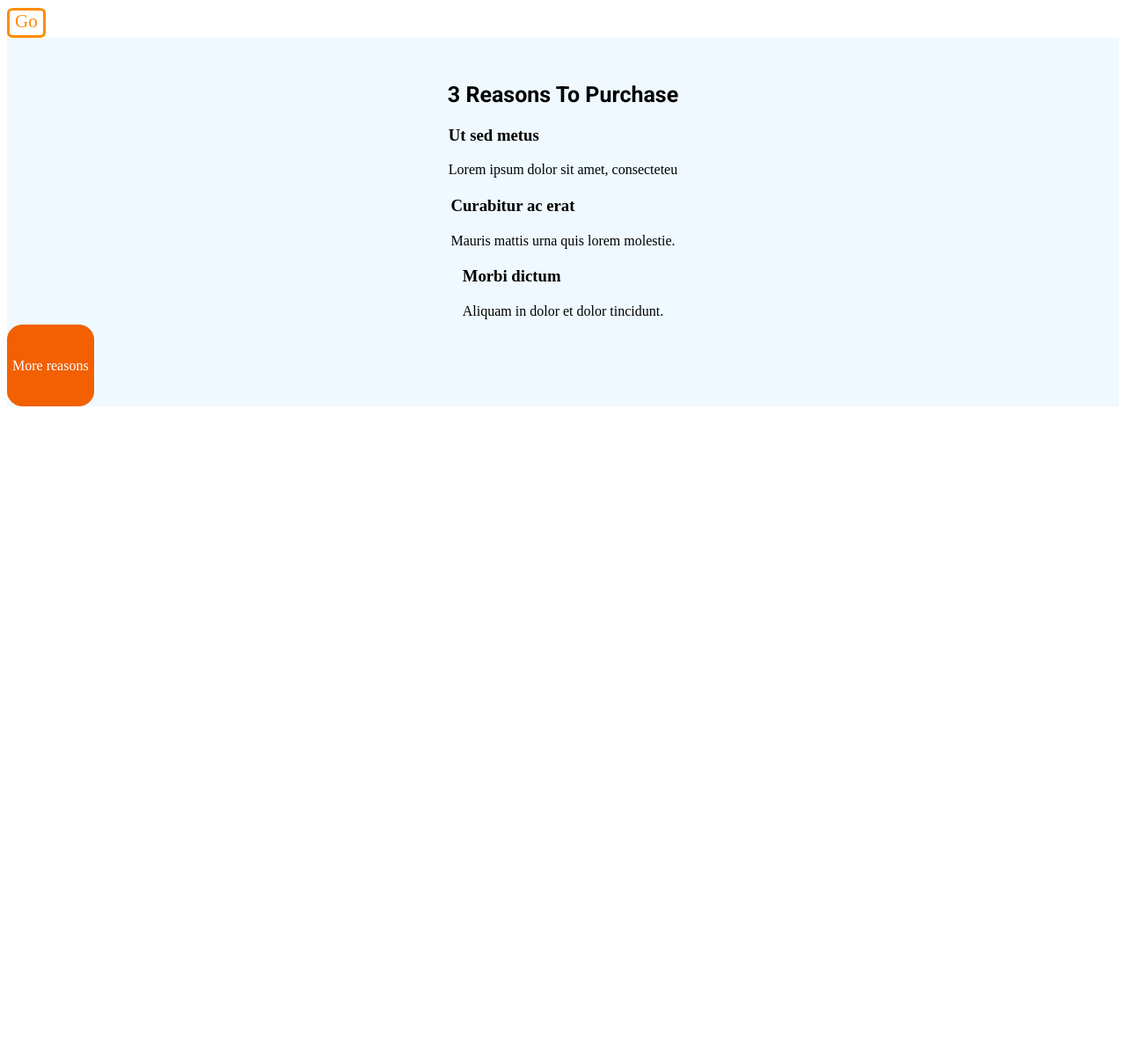
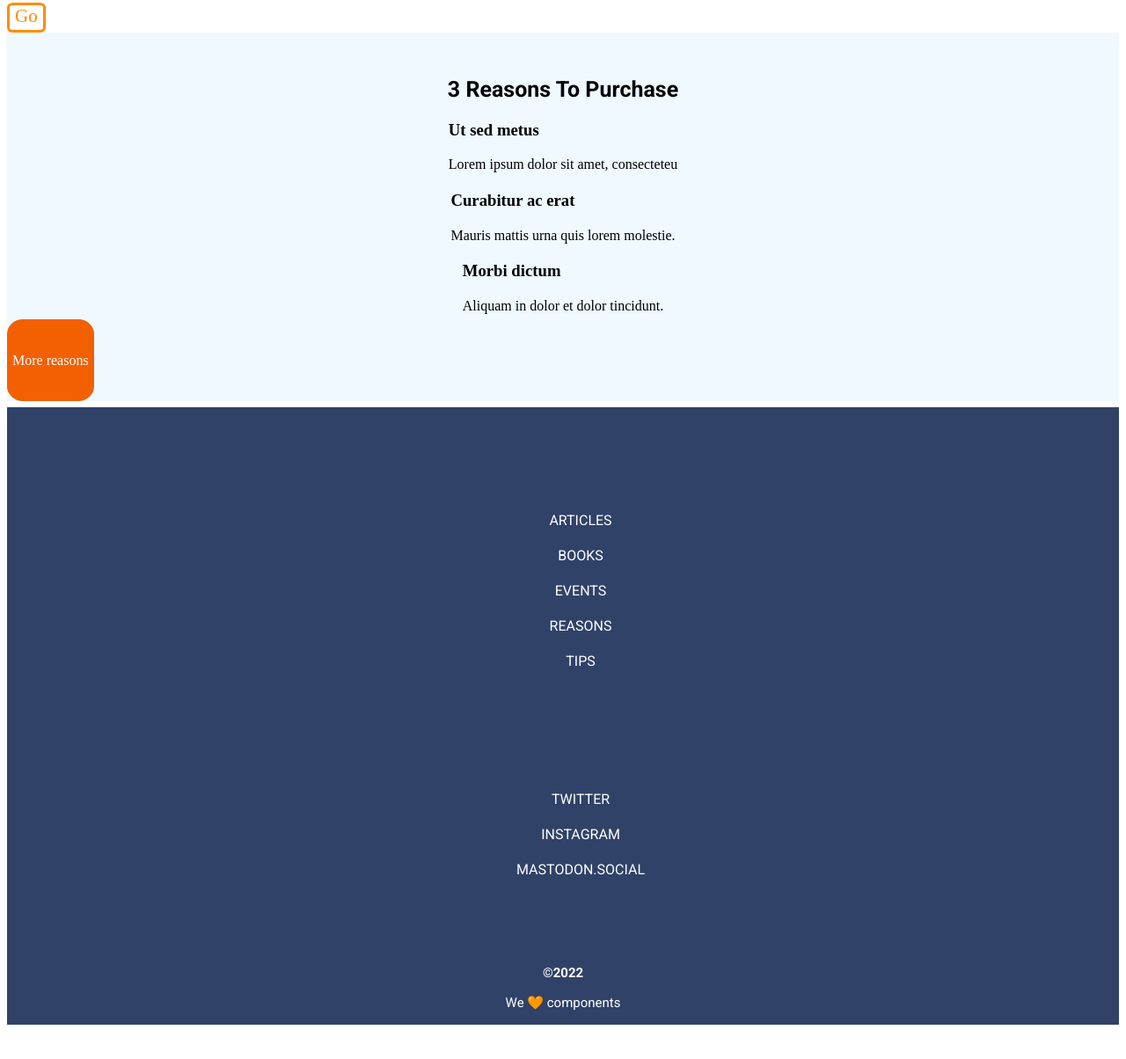
Before and after one commit to Adalab/modulo-1-evaluacion-final-Roxana-Solano, a website built with Vite: page src/index.html in a window 1280 px wide. Shown: the part 376-1580 px from the top of the page at 88% size. Before the commit the page ends 838 px from the top, so only its background shows below. Built offline with nearby package versions, Linux system fonts and the light colour scheme; files whose address does not match are found by name.

Commit message:
add footer

```diff
--- a/src/index.html
+++ b/src/index.html
@@ -25,7 +25,7 @@
     <!--section 2-->
     <load src="./partials/_section2.html" />
     <!--section 3-->
-    <load src="./partials/_section3.html" />
+
 
   </main>
 
--- a/src/partials/_section0.html
+++ b/src/partials/_section0.html
@@ -1,5 +1,5 @@
 <section class="box">
-    <div>
+    <div class="containerbox">
         <h1> Anonymous Proxy</h1>
         <h3>In hac habitasse platea dictumst.</h3>
 
--- a/src/partials/_section3.html
+++ /dev/null
@@ -1,3 +0,0 @@
-<section>
-
-</section>
--- a/src/partials/footer.html
+++ b/src/partials/footer.html
@@ -1,3 +1,42 @@
 <footer>
+    <section class="rectangle-3">
+        <article class="book">
+            <ul>
+                <il>ARTICLES</il>
+            </ul>
+            <ul>
+                <il>BOOKS</il>
+            </ul>
+            <ul>
+                <il>EVENTS</il>
+            </ul>
+            <ul>
+                <il>REASONS</il>
+            </ul>
+            <ul>
+                <il>TIPS</il>
+            </ul>
+        </article>
+        <article class="redes">
+            <ul>
+                <il>TWITTER</il>
+            </ul>
+            <ul>
+                <il>INSTAGRAM</il>
+            </ul>
+            <ul>
+                <il>MASTODON.SOCIAL</il>
+            </ul>
+
+        </article>
+
+        <article class="end">
+            <div>
+                <h4>&copy;2022</h4>
+                <p>We 🧡 components</p>
+            </div>
+        </article>
+
+    </section>
 
 </footer>
--- a/src/scss/main.scss
+++ b/src/scss/main.scss
@@ -4,5 +4,4 @@
 @use "./pages/section0";
 @use "./pages/section1";
 @use "./pages/section2";
-@use "./pages/section3";
 @use "./pages/footer";
--- a/src/scss/pages/_footer.scss
+++ b/src/scss/pages/_footer.scss
@@ -0,0 +1,24 @@
+.rectangle-3{
+    background-color: #304268;
+    color: white;
+    font-size: 15px;
+}
+.book{
+    font-family: roboto;
+    font-size: 16px;
+    margin-block: 7px;
+    text-align: center;
+    padding-block: 8%;
+}
+.redes{
+    font-size: 16px;
+    text-align: center;
+    font-family: roboto;
+}
+.end{
+    text-align: center;
+    font-family: roboto;
+    margin-block: 5%;
+    padding-block: 13px;
+    font-size: 15px;
+}
--- a/src/scss/pages/_section0.scss
+++ b/src/scss/pages/_section0.scss
@@ -4,3 +4,8 @@
     background-repeat: no-repeat;
 
 }
+.containerbox{
+    display: flex;
+    flex-direction: column;
+    align-items: anchor-center;
+}
```
Also changed, not shown: src/scss/pages/_section2.scss (+0 -42 lines), src/scss/pages/_section3.scss (deleted).
